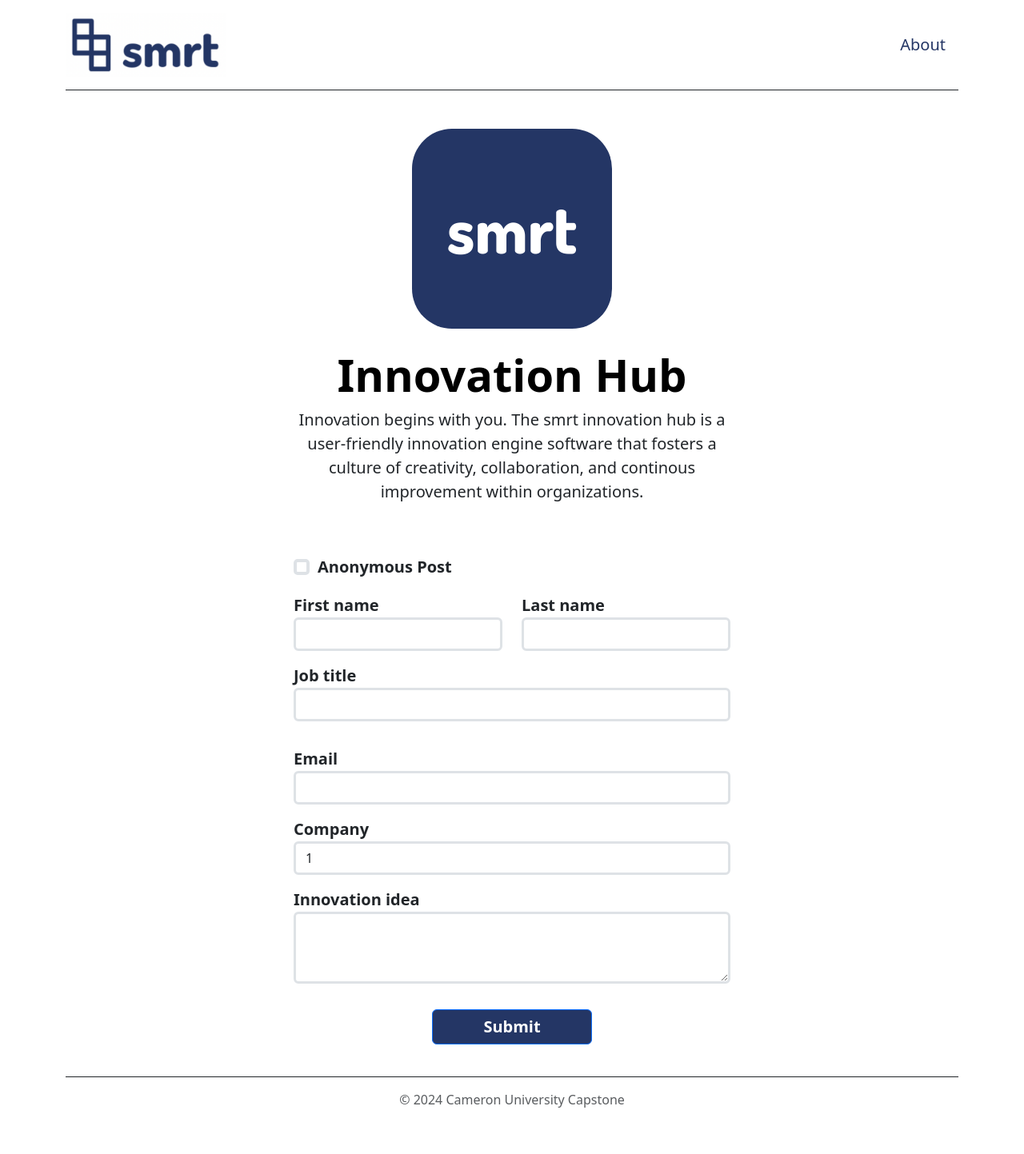
After one commit to StephenMyerss/capstone_project, a PHP site: page /frontend/innovation_hub.php in a window 1280 px wide. The commit adds this page. Shown: the whole page at 80% size. Run offline with PHP 8.4, Linux system fonts and the light colour scheme.

Commit message:
setup UI connection to Database and created folders

```diff
--- /dev/null
+++ b/database/connect.php
@@ -0,0 +1,15 @@
+<?php
+
+    $db_server = "localhost";
+    $db_user = "root";
+    $db_pass = "";
+    $db_name = "innovationhub";
+    $conn = "";
+    try {
+        $conn = mysqli_connect($db_server, $db_user, $db_pass, $db_name);
+    }
+    catch(mysqli_sql_exception) {
+        echo"could not connect!!!<br>";
+    }
+
+?>
--- a/admin.html
+++ b/frontend/admin.php
@@ -12,7 +12,7 @@
     <div class="container">
         <header class="d-flex flex-wrap justify-content-center py-3 mb-4 border-bottom border-dark">
             <div class="d-flex align-items-center mb-md-0 me-md-auto link-body-emphasis text-decoration-none">
-                <img class="innovation-logo" src="./innovationImages/Screenshot 2024-02-20 at 8.29.06 PM.png" alt="">
+                <img class="innovation-logo" src="../innovationImages/Screenshot%202024-02-20%20at%208.29.06%E2%80%AFPM.png" alt="">
             </div>
             <div class="text-center justify-content-center border-dark">
                 <h1 class="display-4 fw-bold text-body-emphasis">Admin Page</h1>
--- /dev/null
+++ b/frontend/innovation_hub.php
@@ -0,0 +1,149 @@
+<?php
+    include("../database/connect.php");
+?>
+
+<!DOCTYPE html>
+<html lang="en">
+<head>
+    <meta charset="UTF-8">
+    <meta name="viewport" content="width=device-width, initial-scale=1.0">
+    <title>Innovation Hub</title>
+    <link href="https://cdn.jsdelivr.net/npm/bootstrap@5.3.0-alpha1/dist/css/bootstrap.min.css" rel="stylesheet">
+    <link href="style.css" rel="stylesheet">
+</head>
+<body>
+
+<div class="container">
+    <header class="d-flex flex-wrap justify-content-center py-3 mb-4 border-bottom border-dark">
+        <a href="" class="d-flex align-items-center mb-md-0 me-md-auto link-body-emphasis text-decoration-none">
+            <img class="innovation-logo" src="../innovationImages/Screenshot%202024-02-20%20at%208.29.06%E2%80%AFPM.png"
+                 alt="">
+        </a>
+        <ul class="nav align-items-center">
+            <li class="nav-item fs-5"><a href="about.php" class="color nav-link" draggable="true">About</a></li>
+        </ul>
+    </header>
+</div>
+
+<div class="container">
+    <div class="px-4 my-5 text-center">
+        <img class="custom-rounded img-fluid d-block mx-auto mb-4" src="../innovationImages/smrt%20logo%20dark.png"
+             alt="" width="250" height="250">
+        <h1 class="display-4 fw-bold text-body-emphasis">Innovation Hub</h1>
+        <div class="col-lg-6 mx-auto">
+            <p class="lead mb-4">Innovation begins with you. The smrt innovation hub is a user-friendly innovation
+                engine software that fosters
+                a culture of creativity, collaboration, and continous improvement within organizations.</p>
+        </div>
+    </div>
+</div>
+
+<div class="container">
+    <form method="post">
+
+        <div class="container ">
+            <div class="mx-auto col-md-6 fs-5 form-check py-3 justify-content-center">
+                <input class="form-check-input border-4" type="checkbox" value="" id="defaultCheck1" name="anonymous">
+                <label class="fw-bold form-check-label" for="defaultCheck1">Anonymous Post</label>
+            </div>
+        </div>
+
+        <div class="row justify-content-center">
+            <div class="col-md-3 fs-5">
+                <label class="fw-bold" for="firstname">First name</label>
+                <input name="first_name" type="text" class="form-control border-3">
+            </div>
+            <div class="col-md-3 fs-5">
+                <label class="fw-bold" for="lastname">Last name</label>
+                <input name="last_name" type="text" class="form-control border-3">
+            </div>
+        </div>
+
+        <div class="row justify-content-center">
+            <div class="mx-auto col-md-6 fs-5 form-group py-3">
+                <label class="fw-bold" for="exampleFormControlInput1">Job title</label>
+                <input name="job_title" type="text" class="form-control border-3" id="exampleFormControlInput1">
+            </div>
+        </div>
+
+        <div class="row justify-content-center">
+            <div class="mx-auto col-md-6 fs-5 form-group py-3">
+                <label class="fw-bold" for="exampleFormControlInput1">Email</label>
+                <input name="email" type="text" class="form-control border-3" id="exampleFormControlInput1">
+            </div>
+        </div>
+
+        <div class="row justify-content-center">
+            <div class="mx-auto col-md-6 fs-5 form-group">
+                <label class="fw-bold" for="exampleFormControlSelect1">Company</label>
+                <select class="form-control border-3" id="exampleFormControlSelect1" name="company">
+                    <option value="">1</option>
+                    <option value="">2</option>
+                    <option value="">3</option>
+                    <option value="">4</option>
+                    <option value="">5</option>
+                    <option value="">6</option>
+                    <option value="">7</option>
+                    <option value="">8</option>
+                    <option value="">9</option>
+                    <option value="">10</option>
+                </select>
+            </div>
+        </div>
+
+        <div class="row justify-content-center">
+            <div class="mx-auto col-md-6 fs-5 form-group py-3">
+                <label class="fw-bold" for="exampleFormControlTextarea1">Innovation idea</label>
+                <textarea name="idea_text" class="form-control border-3" id="exampleFormControlTextarea1"
+                          rows="3"></textarea>
+            </div>
+        </div>
+
+        <div class="text-center py-3">
+            <button name="submit" type="submit" class="button-color button-width fs-5 btn btn-primary fw-bold">Submit
+            </button>
+        </div>
+    </form>
+
+</div>
+
+<div class="container">
+    <footer class="py-3 my-4 border-top border-dark">
+        <p class="text-center text-body-secondary">© 2024 Cameron University Capstone</p>
+    </footer>
+</div>
+</body>
+</html>
+
+<?php
+
+if (isset($_POST["submit"])) {
+    // Check if the "Anonymous Post" checkbox is checked
+    $anonymous = isset($_POST["anonymous"]) ? 1 : 0;
+
+    // Get values from the form
+    $first_name = $anonymous ? "" : $_POST["first_name"];
+    $last_name = $anonymous ? "" : $_POST["last_name"];
+    $job_title = $anonymous ? "" : $_POST["job_title"];
+    $email = $anonymous ? "" : $_POST["email"];
+    $company = $anonymous ? "" : $_POST["company"];
+    $idea_text = $_POST["idea_text"];
+
+    if (($anonymous && !empty($idea_text)) || (!$anonymous && !empty($first_name) && !empty($last_name) && !empty($job_title) && !empty($idea_text))) {
+        // Insert data into the database (replace 'Innovator' with the correct table name)
+        $sql = "INSERT INTO Innovator (InnovatorAnonymous, InnovatorFirstName, InnovatorLastName, InnovatorEmail, InnovatorJobTitle, InnovatorIdea, InnovatorCompany)
+        VALUES ('$anonymous', '$first_name', '$last_name', '$email', '$job_title', '$idea_text', '$company')";
+
+        try {
+            mysqli_query($conn, $sql);
+            echo '<script>alert("Idea submitted successfully!");</script>';
+            // Redirect or perform additional actions as needed
+        } catch (mysqli_sql_exception $e) {
+            echo '<script>alert("Error submitting idea: ' . $e->getMessage() . '");</script>';
+        }
+    } else {
+        echo '<script>alert("Please fill in all required fields.");</script>';
+    }
+}
+
+?>
```
Also changed, not shown: database/create_tables.php (renamed from create_tables.php, +23 -4 lines), database/refresh_database.php (added, +26 -0 lines), frontend/about.php (renamed from about.html, +6 -6 lines), index.php (added, +15 -0 lines), innovation_hub.html (deleted, +0 -99 lines), database/create_database.php (renamed from database.php), frontend/style.css (renamed from style.css), js/script.js (renamed from script.js), old/get_form_info.php (renamed from get_form_info.php).
